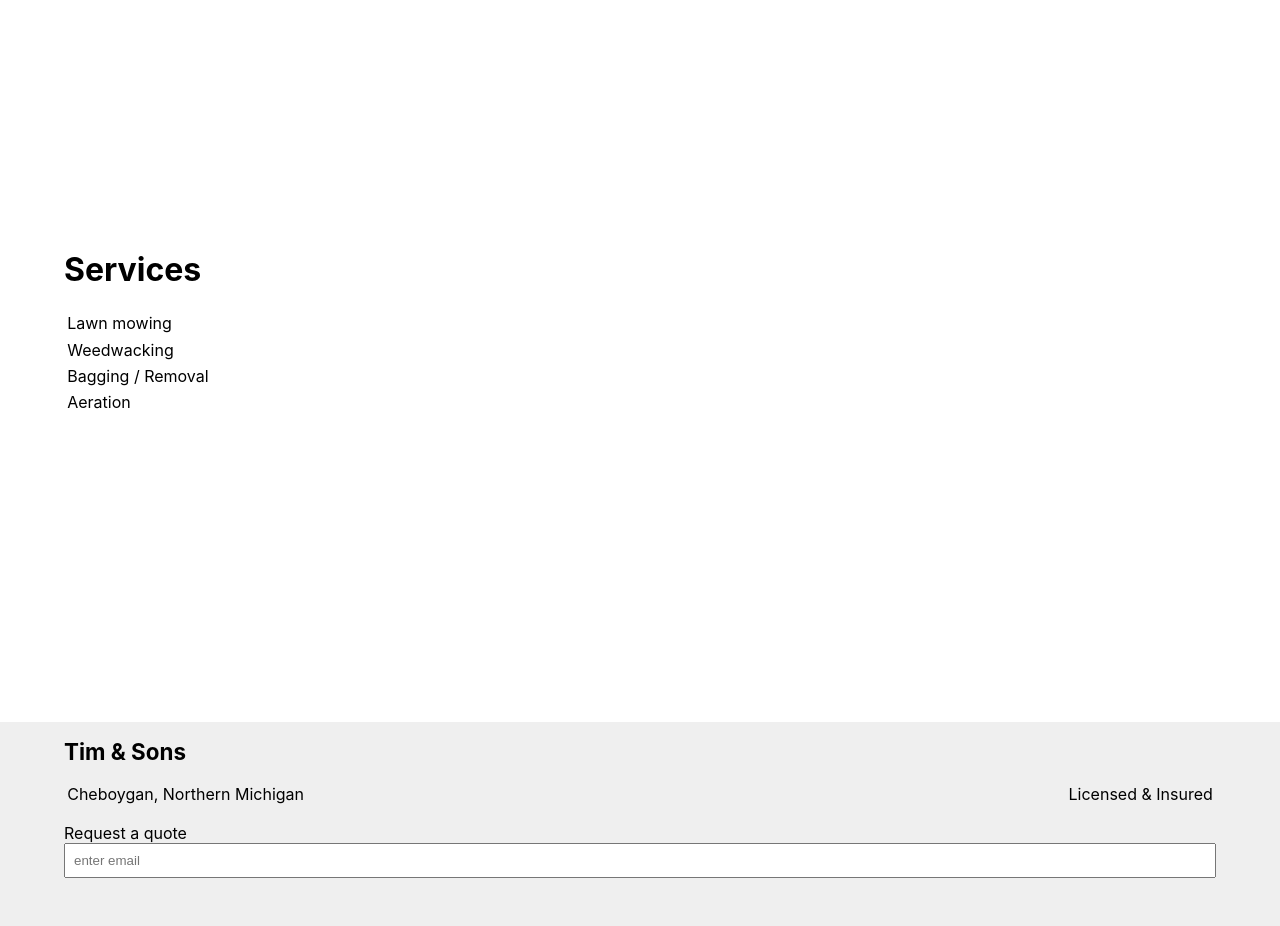
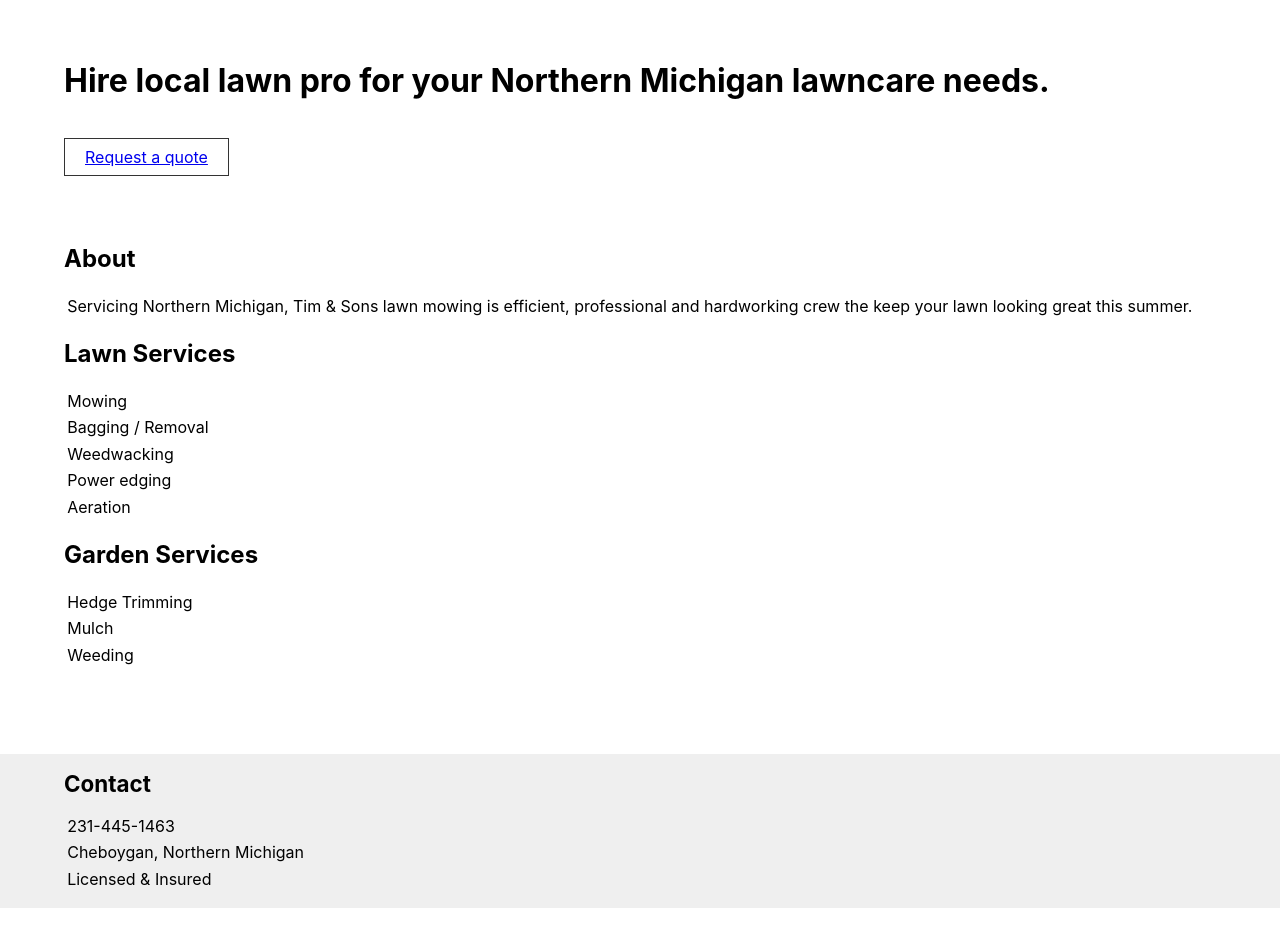
Before and after one commit to adamrd231/lawnWebsite, a React (Create React App) app: page / in a window 1280 px wide. Shown: the part 160-1086 px from the top of the page. Built offline with nearby package versions, Linux system fonts and the light colour scheme.

Commit message:
Update landing page

```diff
--- a/src/Views/Footer.js
+++ b/src/Views/Footer.js
@@ -27,15 +27,6 @@ const ColumnContainer = styled.div`
   margin: auto;
 `;
 
-const Label = styled.label`
-
-`;
-
-const Input = styled.input`
-  padding: 0.5rem;
-  margin-bottom: 3rem;
-`;
-
 const FooterTitle = styled.div`
   font-size: 1.4rem;
   font-weight: bold;
@@ -44,27 +35,18 @@ const FooterTitle = styled.div`
 `;
 
 function Footer() {
-  const [currentEmail, setCurrentEmail] = useState();
-
-  const updateValue = (evt) => {
-    const val = evt.target.value;
-    setCurrentEmail(val);
-    console.log(val)
-  }
-
   return (
     <Container>
       <RowContainer>
-      <FooterTitle>Tim & Sons</FooterTitle>
-      </RowContainer>
-      <RowContainer>
-      <p>Cheboygan, Northern Michigan</p>
-      <p>Licensed & Insured</p>
+      <FooterTitle>Contact</FooterTitle>
       </RowContainer>
       <ColumnContainer>
+        <p>231-445-1463</p>
+        <p>Cheboygan, Northern Michigan</p>
+        <p>Licensed & Insured</p>
+      </ColumnContainer>
+      <ColumnContainer>
 
-        <Label htmlFor="email">Request a quote</Label>
-        <Input value={currentEmail} onChange={evt => updateValue(evt)} type="text" id="name" name="name" placeholder="enter email" />
 
       </ColumnContainer>
     </Container>
--- a/src/Views/Landing.js
+++ b/src/Views/Landing.js
@@ -1,4 +1,5 @@
 import styled from '@emotion/styled'
+import { useState } from 'react';
 
 const Container = styled.div`
   display: flex;
@@ -10,14 +11,37 @@ const Container = styled.div`
   min-height: 100vh;
 `;
 
+const Button = styled.a`
+  margin-top: 1rem;
+  margin-bottom: 3rem;
+  padding: 0.5rem 1.25rem;
+  border: 1px solid #333;
+`;
+
+
 function Landing() {
+
   return (
     <Container>
-      <h1>Services</h1>
-      <p>Lawn mowing</p>
+      <h1>Hire local lawn pro for your Northern Michigan lawncare needs.</h1>
+      <Button href="mailto:reedboards@gmail.com">Request a quote</Button>
+
+
+
+      <h2>About</h2>
+      <p>Servicing Northern Michigan, Tim & Sons lawn mowing is efficient, professional and hardworking crew the keep your lawn looking great this summer. </p>
+
+      <h2>Lawn Services</h2>
+      <p>Mowing</p>
+      <p>Bagging / Removal</p>
       <p>Weedwacking</p>
-      <p>Bagging / Removal</p>
+      <p>Power edging</p>
       <p>Aeration</p>
+
+      <h2>Garden Services</h2>
+      <p>Hedge Trimming</p>
+      <p>Mulch</p>
+      <p>Weeding</p>
     </Container>
   );
 }
--- a/src/Views/Menu.js
+++ b/src/Views/Menu.js
@@ -6,9 +6,11 @@ const Container = styled.div`
   flex-direction: row;
   align-items: center;
   justify-content: space-between;
-  width: 90%;
+  width: 100%;
   margin: auto;
-
+  background: #efefef;
+  padding: 1rem 2rem;
+  box-sizing: border-box;
 `;
 
 
@@ -18,6 +20,7 @@ const RightSideContainer = styled.div`
   align-items: center;
   justify-content: space-between;
   gap: 2rem;
+
 `;
 
 const MenuItem = styled.div`
```
